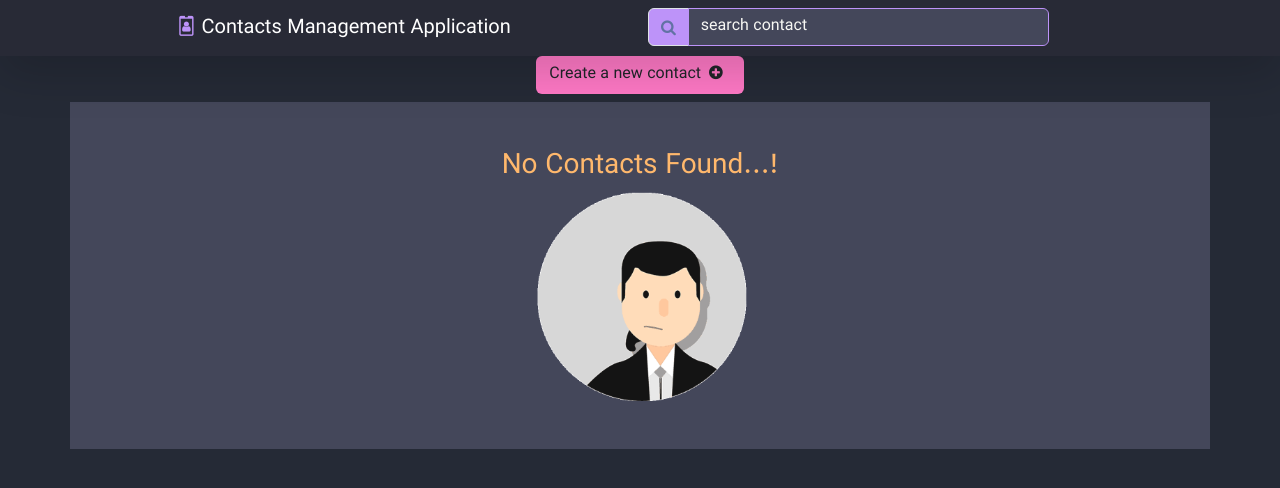
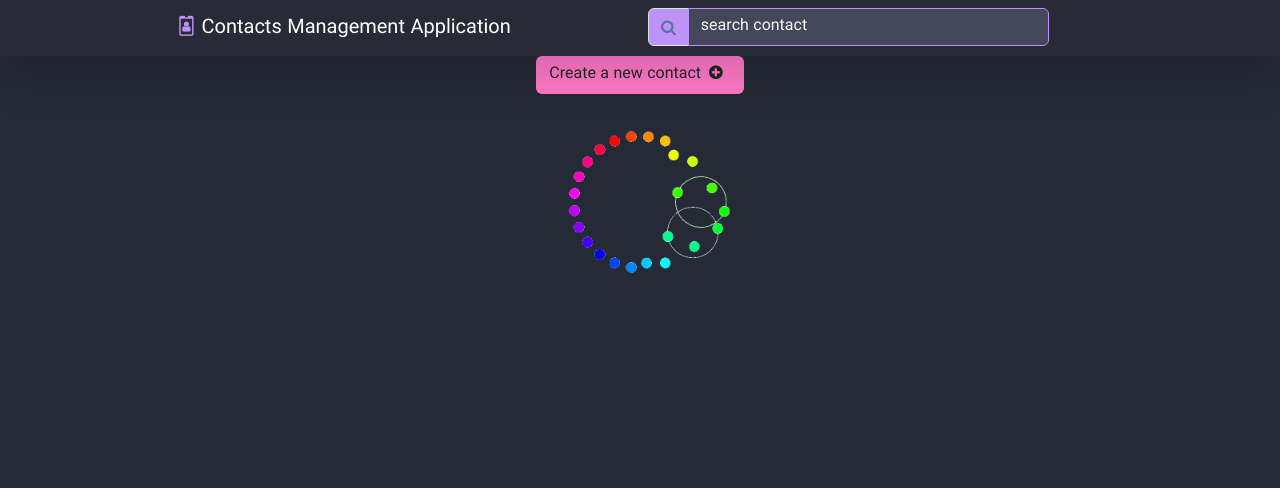
Before and after one commit to MahdiAghamohammadi/ContactsManagement-React, a React (Create React App) app: page / in a window 1280 px wide. Shown: the top 488 px of the page. Built offline with nearby package versions, Linux system fonts and the light colour scheme.

Commit message:
added spinner

```diff
--- a/src/App.js
+++ b/src/App.js
@@ -4,11 +4,12 @@
 import "./App.css";
 
 const App = () => {
-  const [contacts, setcontacts] = useState([]);
+  const [contacts, setContacts] = useState([]);
+  const [loading, setLoading] = useState(true);
   return (
     <div className="App">
       <Navbar />
-      <Contacts contacts={contacts} />
+      <Contacts contacts={contacts} loading={loading} />
     </div>
   );
 };
--- a/src/components/Contact/Concats.jsx
+++ b/src/components/Contact/Concats.jsx
@@ -1,6 +1,7 @@
 import { CURRENTLINE, ORANGE, PINK } from "../../helpers/colors";
+import Spinner from "../Spinner";
 import Contact from "./Contact";
-const Contacts = ({ contacts }) => {
+const Contacts = ({ contacts, loading }) => {
   return (
     <>
       <section className="container">
@@ -18,6 +19,9 @@
         </div>
       </section>
       {/* Contacts List */}
+      {loading ? (
+        <Spinner />
+      ) : (
         <section className="container">
           <div className="row">
             {/* Contact */}
@@ -40,6 +44,7 @@
             )}
           </div>
         </section>
+      )}
     </>
   );
 };
--- /dev/null
+++ b/src/components/Spinner.jsx
@@ -0,0 +1,16 @@
+import SpinnerGif from "../assets/Spinner.gif";
+
+const Spinner = () => {
+  return (
+    <>
+      <img
+        src={SpinnerGif}
+        alt=""
+        className="d-block m-auto"
+        style={{ width: "200px" }}
+      />
+    </>
+  );
+};
+
+export default Spinner;
```
Lines whose indentation alone changed are shown as unchanged.
